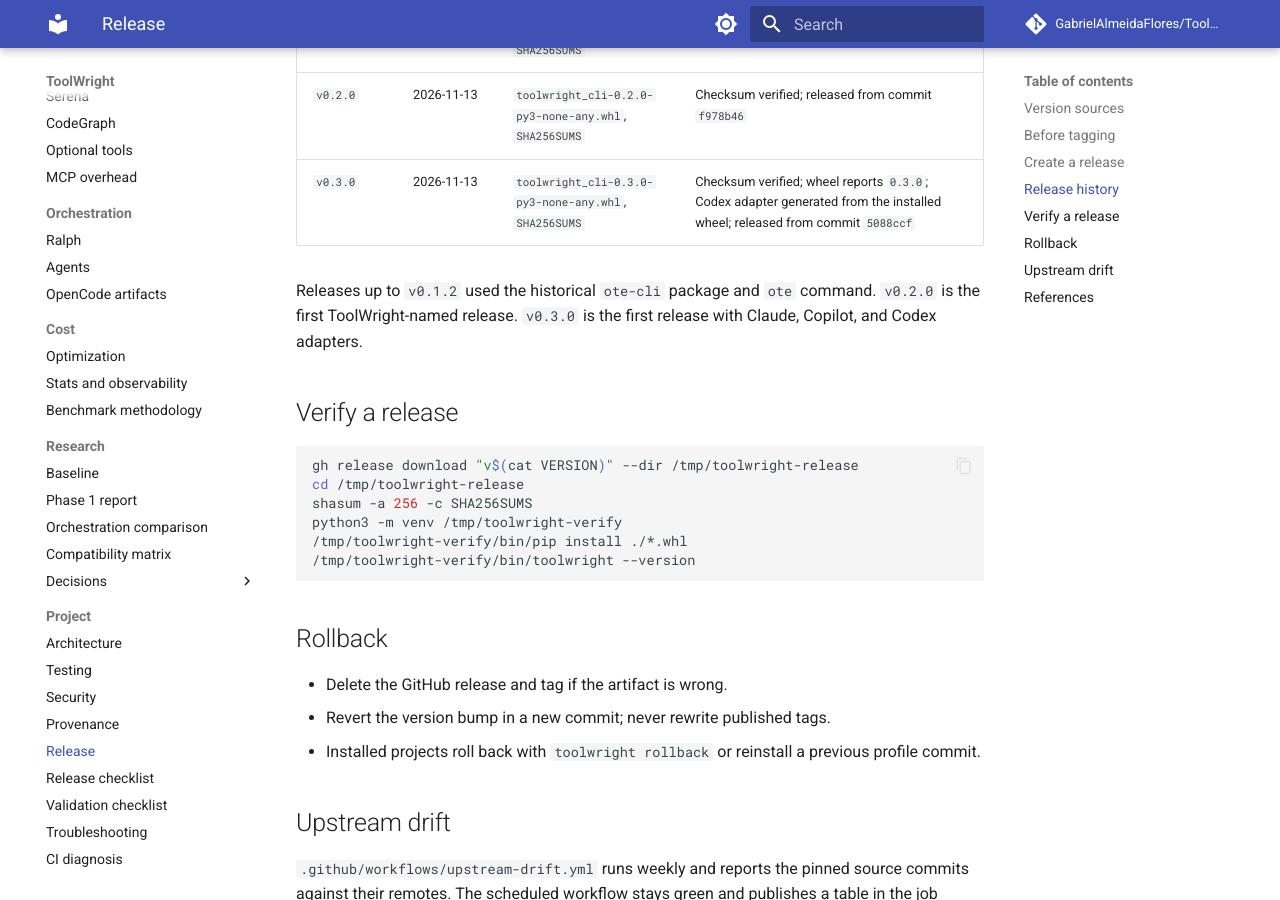
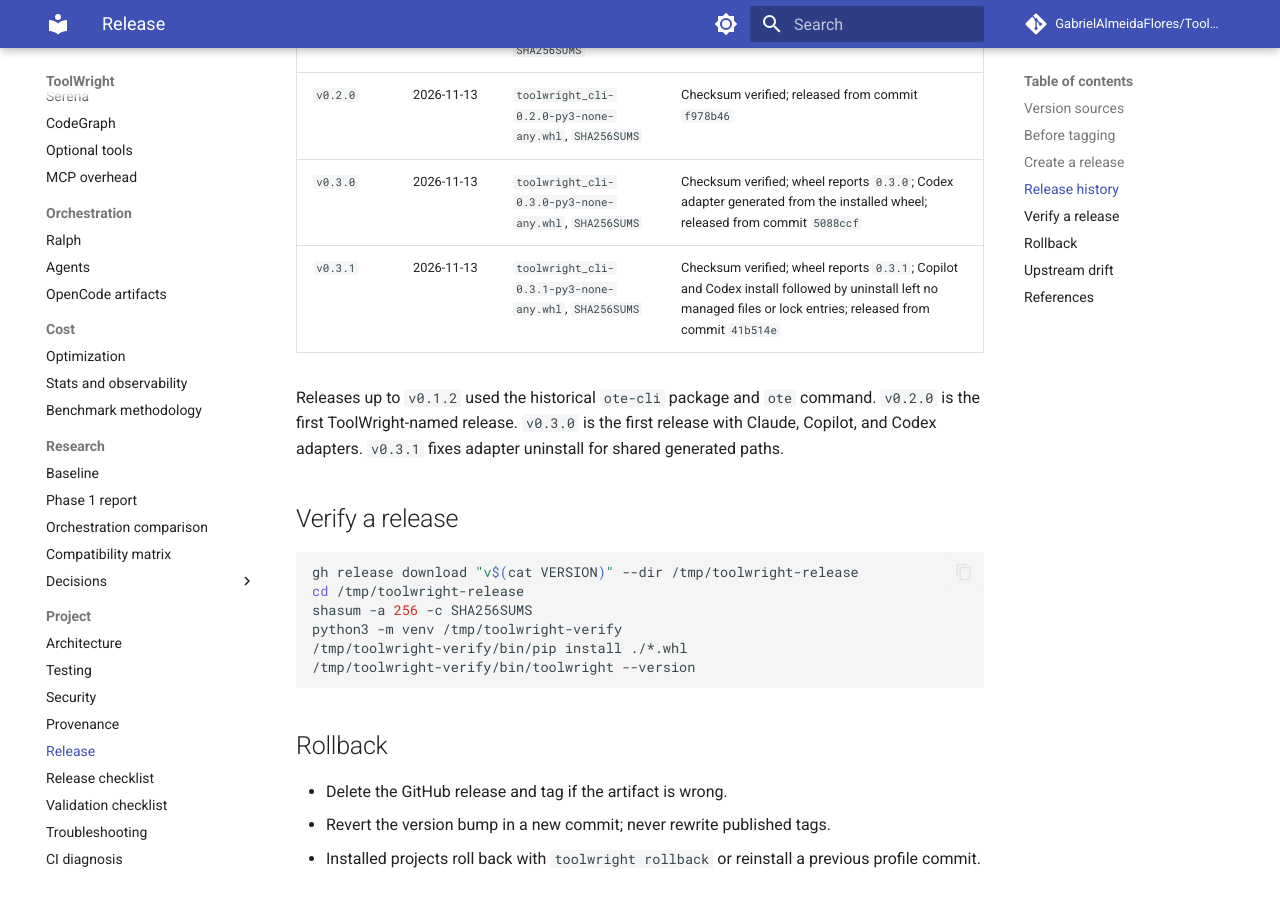
Before and after one commit to GabrielAlmeidaFlores/OPENCODE-TOOL-ENHANCER, an MkDocs documentation site: the page built from docs/release/README.md, in a window 1280 px wide and 900 px high, scrolled down 1582 px. Built offline with MkDocs 1.6.1 and Material for MkDocs 9.7.7, drawn with Linux system fonts in a browser that asks for light colours; comment, search, counter and statistics services are not loaded.

Commit message:
docs: record the 0.3.1 release

```diff
--- a/docs/release/README.md
+++ b/docs/release/README.md
@@ -46,8 +46,9 @@ The workflow never stages or commits. It only publishes artifacts for the tag.
 | `v0.1.2` | 2026-11-12 | `ote_cli-0.1.2-py3-none-any.whl`, `SHA256SUMS` | Checksum verified |
 | `v0.2.0` | 2026-11-13 | `toolwright_cli-0.2.0-py3-none-any.whl`, `SHA256SUMS` | Checksum verified; released from commit `f978b46` |
 | `v0.3.0` | 2026-11-13 | `toolwright_cli-0.3.0-py3-none-any.whl`, `SHA256SUMS` | Checksum verified; wheel reports `0.3.0`; Codex adapter generated from the installed wheel; released from commit `5088ccf` |
+| `v0.3.1` | 2026-11-13 | `toolwright_cli-0.3.1-py3-none-any.whl`, `SHA256SUMS` | Checksum verified; wheel reports `0.3.1`; Copilot and Codex install followed by uninstall left no managed files or lock entries; released from commit `41b514e` |
 
-Releases up to `v0.1.2` used the historical `ote-cli` package and `ote` command. `v0.2.0` is the first ToolWright-named release. `v0.3.0` is the first release with Claude, Copilot, and Codex adapters.
+Releases up to `v0.1.2` used the historical `ote-cli` package and `ote` command. `v0.2.0` is the first ToolWright-named release. `v0.3.0` is the first release with Claude, Copilot, and Codex adapters. `v0.3.1` fixes adapter uninstall for shared generated paths.
 
 ## Verify a release
 
```
